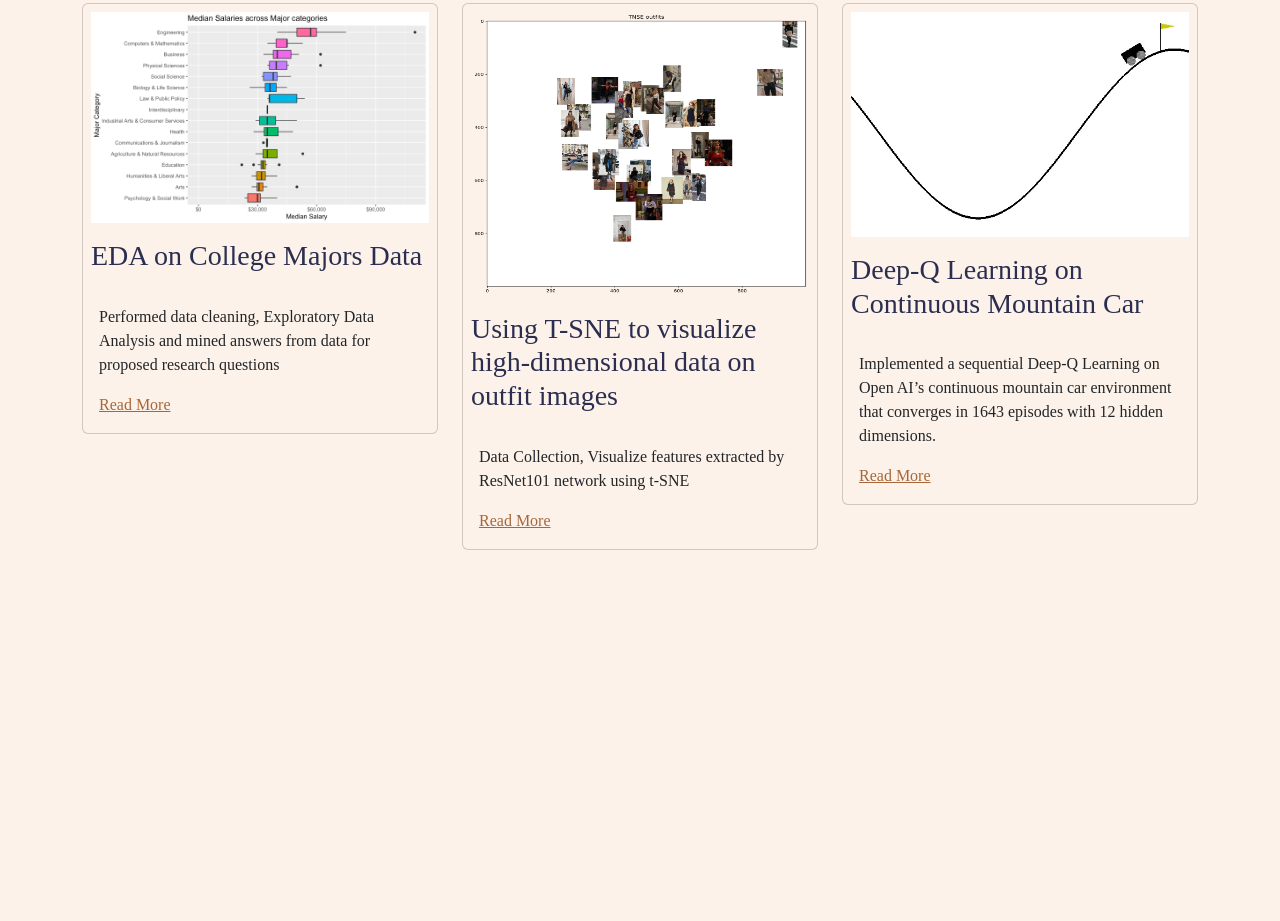
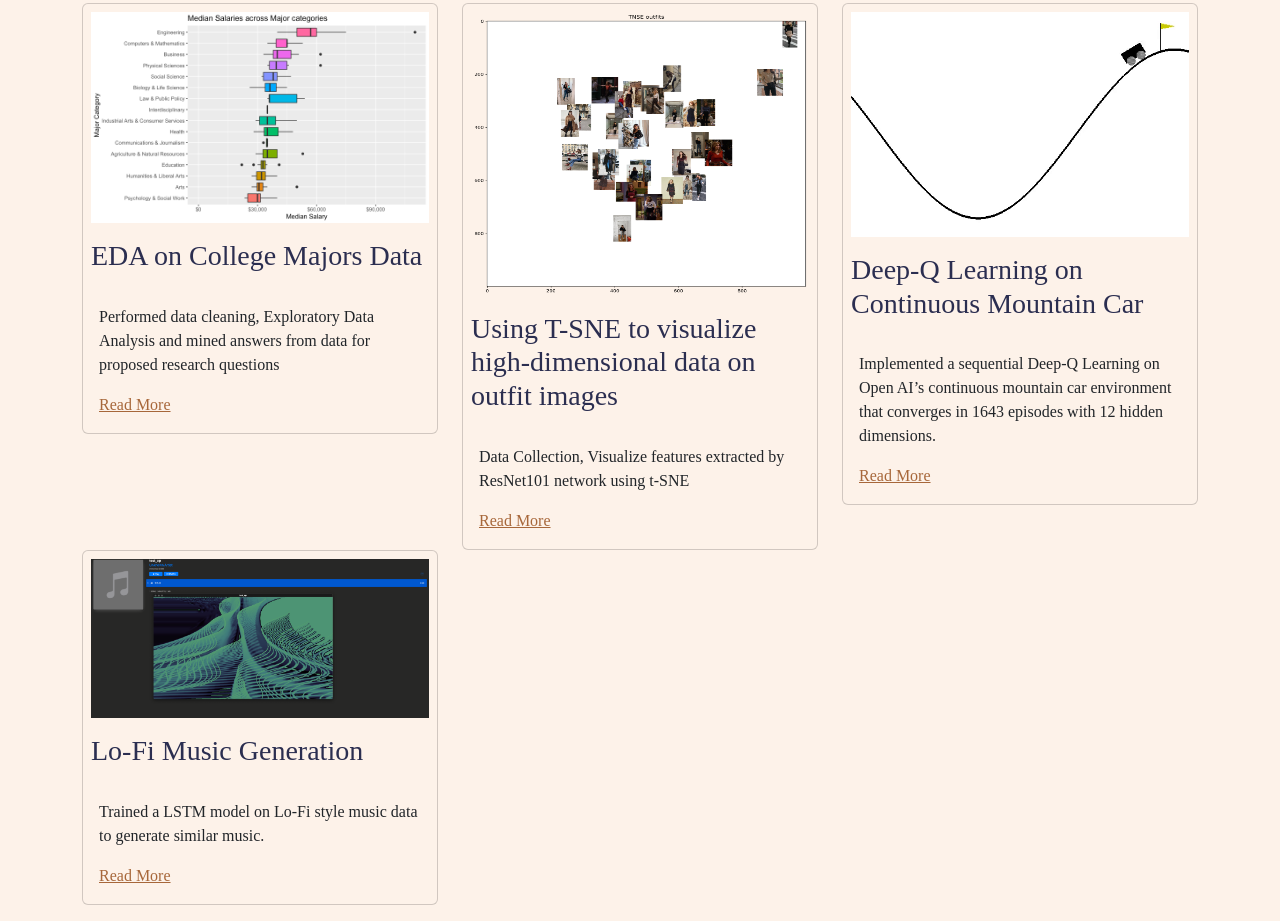
Before and after one commit to priyanka-moorthy/priyanka-moorthy.github.io, a plain HTML site: page index.html in a window 1280 px wide. Shown: the part 1756-2677 px from the top of the page. Before the commit the page ends 2322 px from the top, so only its background shows below. Drawn offline with nearby package versions, Linux system fonts and the light colour scheme; a web font is replaced by a local one.

Commit message:
Update index.html

```diff
--- a/index.html
+++ b/index.html
@@ -154,6 +154,16 @@
         </div>
       </div>
     </div>
+    <div class="col-sm-4">
+        <div class="card">
+          <img class="card-img-top p-2" src="image/Lo-Fi.png" alt="feature visualization">
+          <h3 class="card-title p-2 ">Lo-Fi Music Generation</h3>
+          <div class="card-body">
+            <p class="card-text">Trained a LSTM model on Lo-Fi style music data to generate similar music.</p>
+            <a href="https://github.com/priyanka-moorthy/Lofi_Music_Generator" class="sub-heading">Read More</a>
+          </div>
+        </div>
+      </div>
 
     <p></p>
   </div>
```
